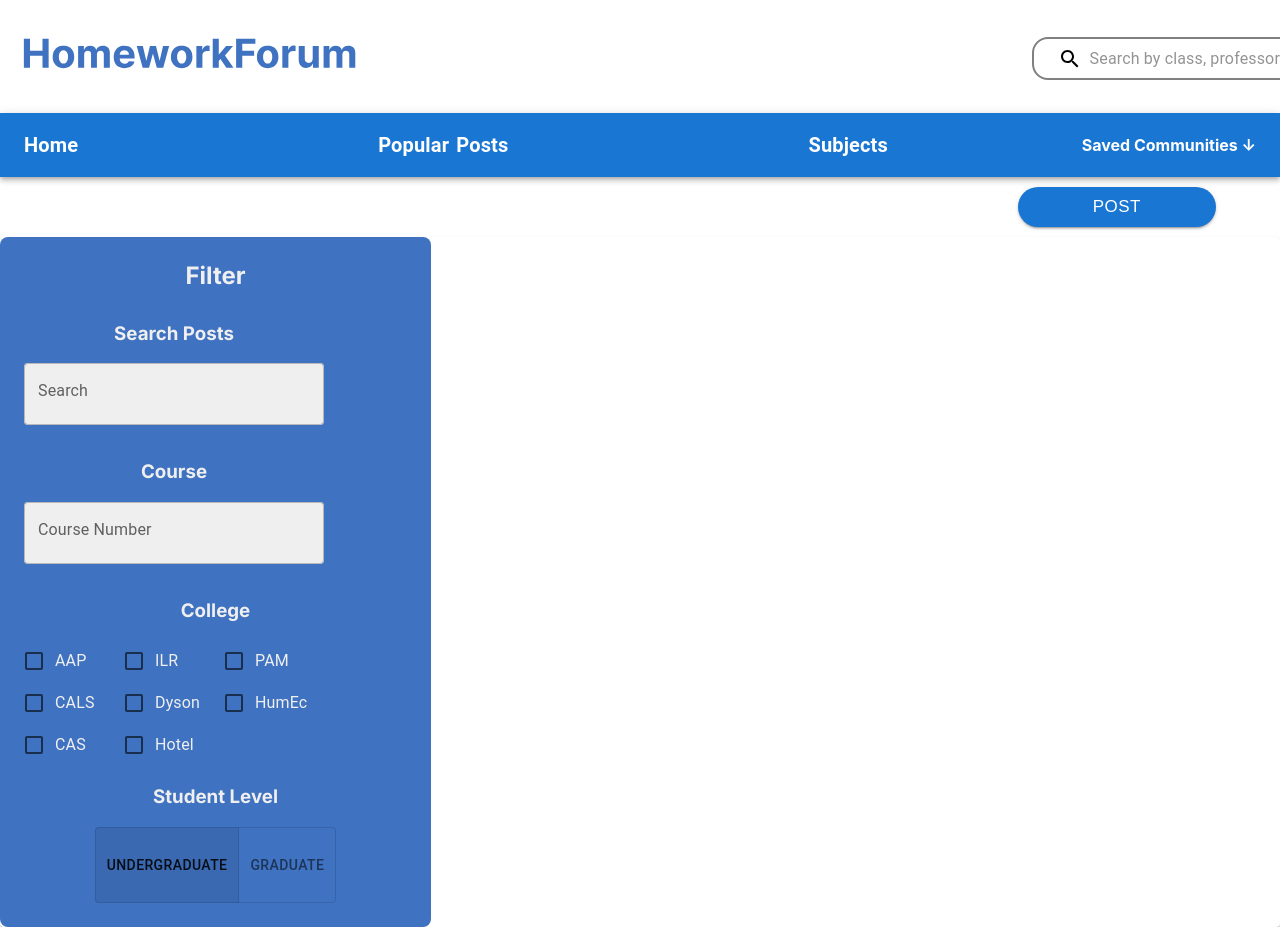
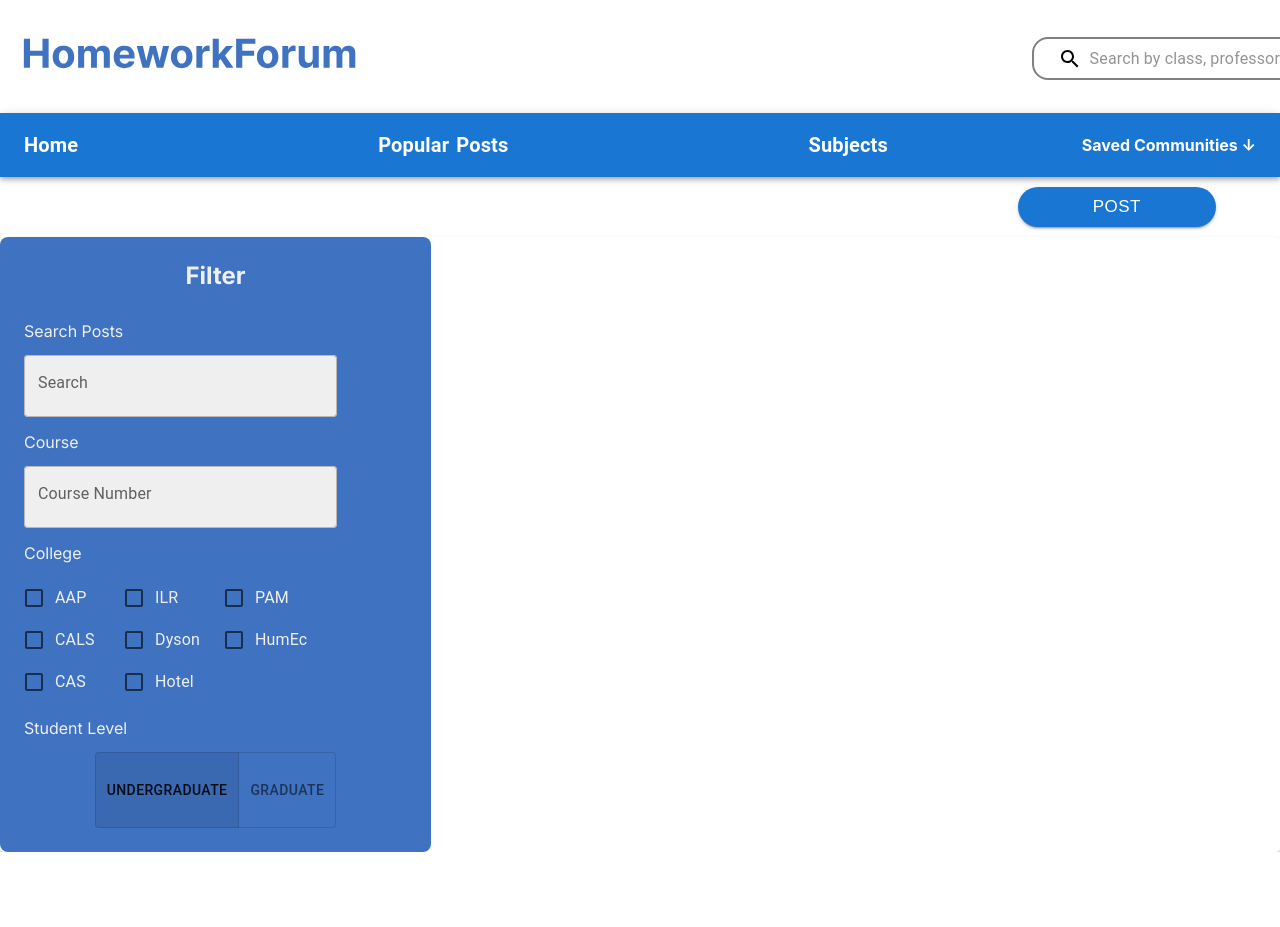
Before and after one commit to cornellh4i/newbie-hackathon, a React (Create React App) app in the folder frontend/: page / in a window 1280 px wide. Shown: the top 927 px of the page. After the commit the page ends 852 px from the top, so only its background shows below. Built offline with nearby package versions, Linux system fonts and the light colour scheme.

Commit message:
updated filter menu css

```diff
--- a/frontend/src/components/FilterMenu.css
+++ b/frontend/src/components/FilterMenu.css
@@ -14,7 +14,7 @@
   margin: 0 0 32px 0;
 }
 
-.search-header {
+.section-header {
   font-size: 16px;
   font-weight: 400;
   line-height: 19px;
@@ -22,3 +22,11 @@
   text-align: left;
   margin: 0 0 14px 0;
 }
+
+.search-container {
+  width: 313px;
+}
+
+.toggle-container {
+  margin: 16px 0 0 0;
+}
```
